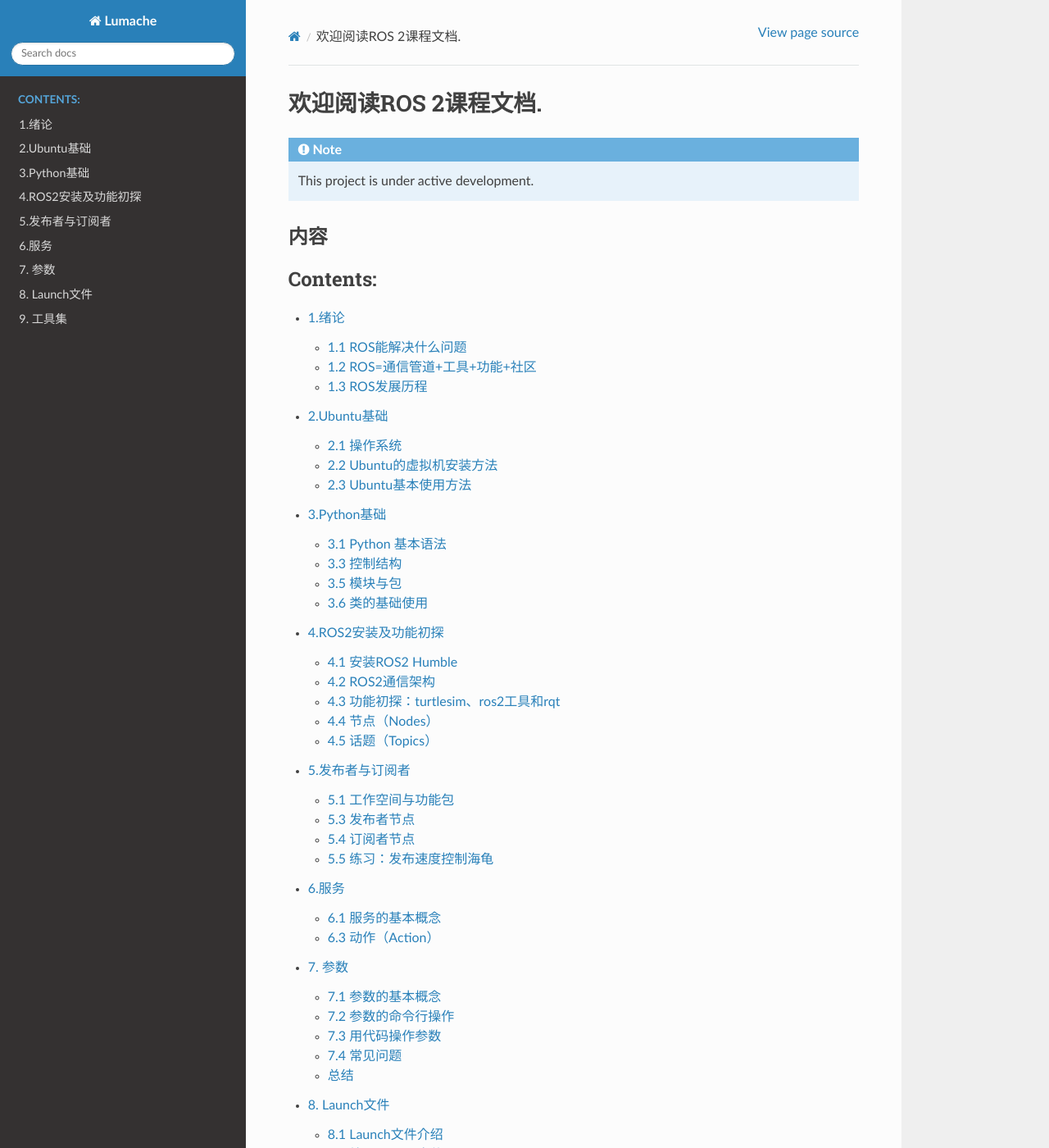
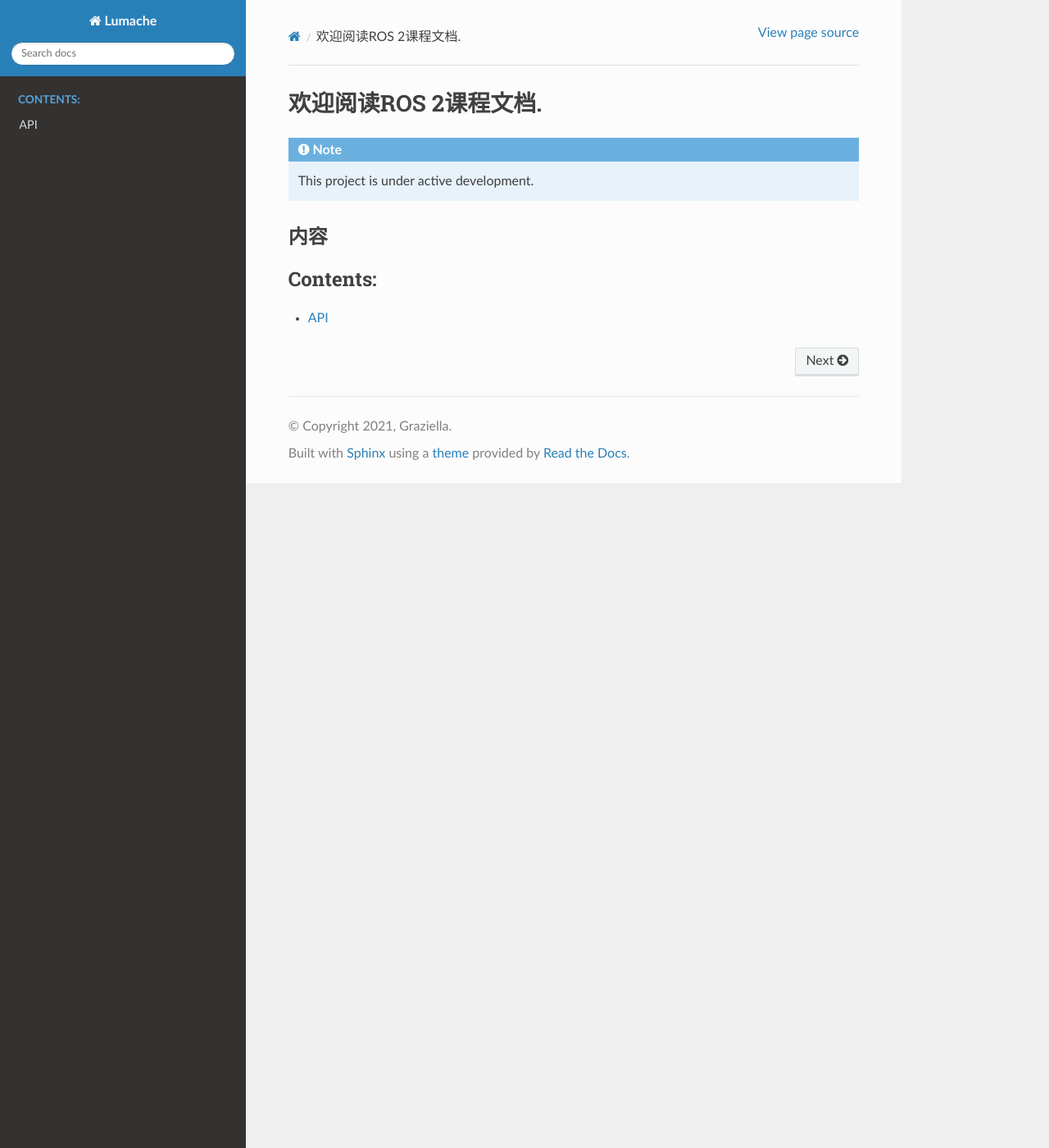
Before and after one commit to gaojiao/ros2-course, a Sphinx documentation site: the page built from docs/source/index.rst, in a window 1280 px wide and 1400 px high. Shown: the whole window at 82% size. Built offline with Sphinx 7.4.7 and the Read the Docs theme 3.1.0, drawn with Linux system fonts in a browser that asks for light colours; some of the changed text lies outside the part shown.

Commit message:
添加md文档3

```diff
--- a/docs/source/index.rst
+++ b/docs/source/index.rst
@@ -12,12 +12,4 @@
    :maxdepth: 2
    :caption: Contents:
 
-   01.绪论
-   02.Ubuntu基础
-   03.Python基础
-   04.ROS2安装及功能初探
-   05.发布者与订阅者
-   06.服务
-   07.参数
-   08.Launch文件
-   09.工具集
+   api
```
